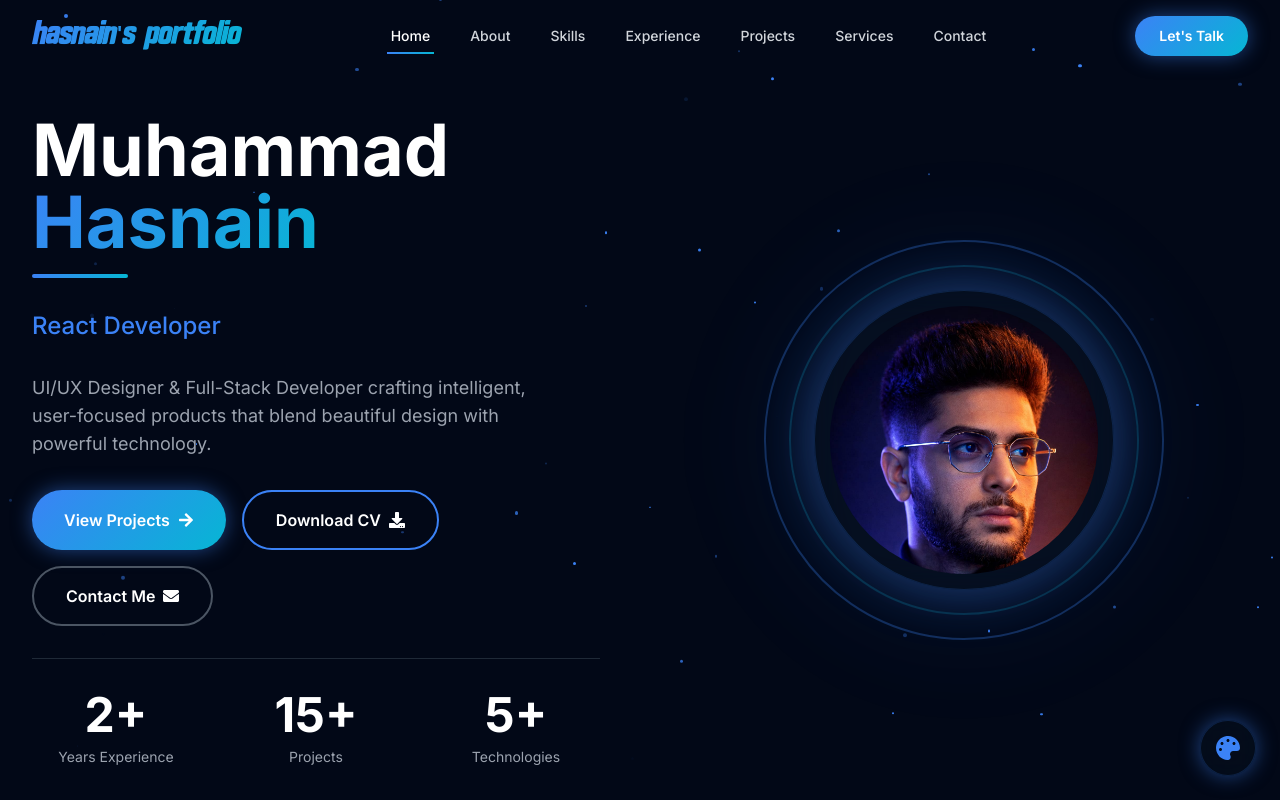
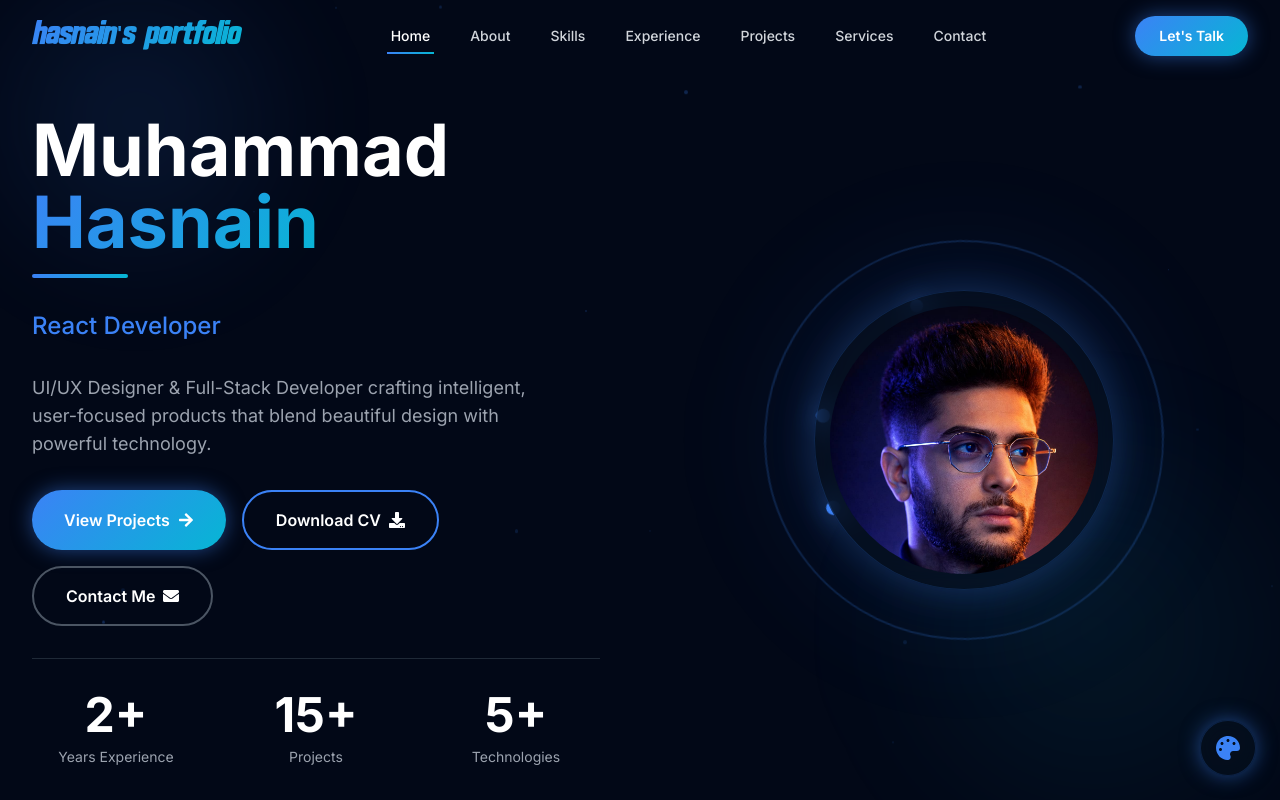
Before and after one commit to Hasnain1444/Hasnain_Portfolio, a React (Vite) app: page / in a window 1280 px wide. Shown: the top 800 px of the page. Built offline with nearby package versions, Linux system fonts and the light colour scheme; the HTML template or start-up script is replaced by a standard one.

Commit message:
Performance: reduce animations, fix slow rendering

```diff
--- a/src/components/AnimatedBackground.jsx
+++ b/src/components/AnimatedBackground.jsx
@@ -1,115 +1,46 @@
-import { useEffect, useRef, useState } from 'react'
-import { motion } from 'framer-motion'
+import { useMemo } from 'react'
 
 const AnimatedBackground = () => {
-  const containerRef = useRef(null)
-  const [mousePosition, setMousePosition] = useState({ x: 0, y: 0 })
 
-  useEffect(() => {
-    const handleMouseMove = (e) => {
-      setMousePosition({
-        x: (e.clientX / window.innerWidth - 0.5) * 50,
-        y: (e.clientY / window.innerHeight - 0.5) * 50,
-      })
-    }
-
-    window.addEventListener('mousemove', handleMouseMove)
-    return () => window.removeEventListener('mousemove', handleMouseMove)
-  }, [])
-
-  const particles = Array.from({ length: 50 }, (_, i) => ({
-    id: i,
-    x: Math.random() * 100,
-    y: Math.random() * 100,
-    size: Math.random() * 3 + 1,
-    duration: Math.random() * 3 + 2,
-    delay: Math.random() * 2,
-  }))
+  // Memoize particles so they don't recreate on every render
+  const particles = useMemo(() =>
+    Array.from({ length: 15 }, (_, i) => ({
+      id: i,
+      x: Math.random() * 100,
+      y: Math.random() * 100,
+      size: Math.random() * 3 + 1,
+      duration: Math.random() * 4 + 3,
+      delay: Math.random() * 2,
+    })), []
+  )
 
   return (
     <div
-      ref={containerRef}
       className="fixed inset-0 overflow-hidden pointer-events-none"
       style={{ zIndex: 0 }}
     >
       <div className="absolute inset-0" style={{ background: 'var(--primary)' }} />
 
-      <motion.div
-        className="absolute top-[-20%] left-[-10%] w-[600px] h-[600px] rounded-full"
+      {/* Two ambient gradient blobs instead of four — reduced blur */}
+      <div
+        className="absolute top-[-10%] left-[-5%] w-[400px] h-[400px] rounded-full"
         style={{
-          background: `radial-gradient(circle, ${getComputedStyle(document.documentElement).getPropertyValue('--accent-blue')}26 0%, transparent 70%)`,
-          filter: 'blur(80px)',
-          x: mousePosition.x * 0.5,
-          y: mousePosition.y * 0.5,
-        }}
-        animate={{
-          scale: [1, 1.2, 1],
-          opacity: [0.3, 0.5, 0.3],
-        }}
-        transition={{
-          duration: 8,
-          repeat: Infinity,
-          ease: 'easeInOut',
+          background: 'radial-gradient(circle, rgba(59,130,246,0.12) 0%, transparent 70%)',
+          filter: 'blur(40px)',
         }}
       />
 
-      <motion.div
-        className="absolute bottom-[-20%] right-[-10%] w-[800px] h-[800px] rounded-full"
+      <div
+        className="absolute bottom-[-10%] right-[-5%] w-[500px] h-[500px] rounded-full"
         style={{
-          background: `radial-gradient(circle, ${getComputedStyle(document.documentElement).getPropertyValue('--accent-cyan')}1f 0%, transparent 70%)`,
-          filter: 'blur(100px)',
-          x: mousePosition.x * -0.3,
-          y: mousePosition.y * -0.3,
-        }}
-        animate={{
-          scale: [1, 1.3, 1],
-          opacity: [0.2, 0.4, 0.2],
-        }}
-        transition={{
-          duration: 10,
-          repeat: Infinity,
-          ease: 'easeInOut',
+          background: 'radial-gradient(circle, rgba(34,211,238,0.08) 0%, transparent 70%)',
+          filter: 'blur(50px)',
         }}
       />
 
-      <motion.div
-        className="absolute top-[40%] right-[20%] w-[500px] h-[500px] rounded-full"
-        style={{
-          background: `radial-gradient(circle, ${getComputedStyle(document.documentElement).getPropertyValue('--accent-purple')}1a 0%, transparent 70%)`,
-          filter: 'blur(90px)',
-          x: mousePosition.x * 0.4,
-          y: mousePosition.y * 0.4,
-        }}
-        animate={{
-          scale: [1, 1.15, 1],
-          opacity: [0.25, 0.45, 0.25],
-        }}
-        transition={{
-          duration: 9,
-          repeat: Infinity,
-          ease: 'easeInOut',
-        }}
-      />
-
-      <motion.div
-        className="absolute top-[60%] left-[30%] w-[400px] h-[400px] rounded-full"
-        style={{
-          background: `radial-gradient(circle, ${getComputedStyle(document.documentElement).getPropertyValue('--accent-blue')}14 0%, transparent 70%)`,
-          filter: 'blur(70px)',
-        }}
-        animate={{
-          x: [0, 100, -50, 0],
-          y: [0, -80, 60, 0],
-        }}
-        transition={{
-          duration: 15,
-          repeat: Infinity,
-          ease: 'easeInOut',
-        }}
-      />
-
+      {/* Reduced particles: 15 instead of 50, simpler animations */}
       {particles.map((particle) => (
-        <motion.div
+        <div
           key={particle.id}
           className="absolute rounded-full"
           style={{
@@ -118,44 +49,18 @@ const AnimatedBackground = () => {
             width: `${particle.size}px`,
             height: `${particle.size}px`,
             backgroundColor: 'var(--accent-blue)',
-            opacity: 0.3,
-          }}
-          animate={{
-            y: [0, -30, 0],
-            opacity: [0, 1, 0],
-          }}
-          transition={{
-            duration: particle.duration,
-            repeat: Infinity,
-            delay: particle.delay,
-            ease: 'easeInOut',
+            opacity: 0.2,
+            animation: `particleFade ${particle.duration}s ease-in-out ${particle.delay}s infinite`,
           }}
         />
       ))}
 
-      {[...Array(8)].map((_, i) => (
-        <motion.div
-          key={`orb-${i}`}
-          className="absolute rounded-full"
-          style={{
-            width: `${Math.random() * 200 + 100}px`,
-            height: `${Math.random() * 200 + 100}px`,
-            left: `${Math.random() * 100}%`,
-            top: `${Math.random() * 100}%`,
-            background: `radial-gradient(circle, ${getComputedStyle(document.documentElement).getPropertyValue('--accent-blue')}14 0%, transparent 70%)`,
-            filter: 'blur(60px)',
-          }}
-          animate={{
-            x: [0, Math.random() * 100 - 50, 0],
-            y: [0, Math.random() * 100 - 50, 0],
-          }}
-          transition={{
-            duration: Math.random() * 10 + 10,
-            repeat: Infinity,
-            ease: 'easeInOut',
-          }}
-        />
-      ))}
+      <style>{`
+        @keyframes particleFade {
+          0%, 100% { opacity: 0.1; transform: translateY(0); }
+          50% { opacity: 0.3; transform: translateY(-15px); }
+        }
+      `}</style>
     </div>
   )
 }
--- a/src/sections/Hero.jsx
+++ b/src/sections/Hero.jsx
@@ -1,4 +1,4 @@
-import { useState, useEffect, useRef } from 'react'
+import { useState, useEffect } from 'react'
 import { motion, useMotionValue, useTransform, animate, AnimatePresence } from 'framer-motion'
 import { FaDownload, FaArrowRight, FaEnvelope } from 'react-icons/fa'
 import profileImage from '../assets/profile.jpg'
@@ -30,9 +30,7 @@ const Counter = ({ value, label }) => {
 }
 
 const Hero = () => {
-  const [mousePosition, setMousePosition] = useState({ x: 0, y: 0 })
   const [roleIndex, setRoleIndex] = useState(0)
-  const containerRef = useRef(null)
 
   const roles = [
     'UI/UX Designer',
@@ -49,21 +47,6 @@ const Hero = () => {
     return () => clearInterval(interval)
   }, [])
 
-  useEffect(() => {
-    const handleMouseMove = (e) => {
-      const rect = containerRef.current?.getBoundingClientRect()
-      if (rect) {
-        setMousePosition({
-          x: (e.clientX - rect.left - rect.width / 2) / 20,
-          y: (e.clientY - rect.top - rect.height / 2) / 20,
-        })
-      }
-    }
-
-    window.addEventListener('mousemove', handleMouseMove)
-    return () => window.removeEventListener('mousemove', handleMouseMove)
-  }, [])
-
   const handleScroll = (e, href) => {
     e.preventDefault()
     document.querySelector(href)?.scrollIntoView({ behavior: 'smooth' })
@@ -72,7 +55,6 @@ const Hero = () => {
   return (
     <section
       id="home"
-      ref={containerRef}
       className="relative min-h-screen flex items-center justify-center px-6 lg:px-8 pt-20 overflow-hidden"
     >
       <div className="max-w-[1400px] mx-auto w-full grid lg:grid-cols-2 gap-12 lg:gap-20 items-center">
@@ -198,82 +180,49 @@ UI/UX Designer & Full-Stack Developer crafting intelligent, user-focused product
             }}
           />
 
-          <motion.div
-            className="absolute w-[320px] h-[320px] md:w-[400px] md:h-[400px] rounded-full border-2 border-accent-blue/30"
-            animate={{ rotate: 360 }}
-            transition={{
-              duration: 20,
-              repeat: Infinity,
-              ease: 'linear',
-            }}
+          {/* Single rotating border — CSS animation instead of framer-motion */}
+          <div
+            className="absolute w-[320px] h-[320px] md:w-[400px] md:h-[400px] rounded-full border-2 border-accent-blue/20"
+            style={{ animation: 'heroSpin 25s linear infinite' }}
           />
 
-          <motion.div
-            className="absolute w-[280px] h-[280px] md:w-[350px] md:h-[350px] rounded-full border-2 border-accent-cyan/20"
-            animate={{ rotate: -360 }}
-            transition={{
-              duration: 25,
-              repeat: Infinity,
-              ease: 'linear',
-            }}
-          />
-
-          {[...Array(6)].map((_, i) => (
-            <motion.div
+          {/* Only 3 orbiting dots instead of 6 */}
+          {[...Array(3)].map((_, i) => (
+            <div
               key={i}
               className="absolute w-3 h-3 rounded-full bg-accent-blue"
               style={{
                 top: '50%',
                 left: '50%',
-              }}
-              animate={{
-                rotate: 360,
-              }}
-              transition={{
-                duration: 8 + i * 2,
-                repeat: Infinity,
-                ease: 'linear',
+                animation: `heroOrbit ${10 + i * 3}s linear infinite`,
               }}
             >
-              <motion.div
+              <div
                 className="absolute w-3 h-3 rounded-full bg-accent-blue shadow-glow"
                 style={{
-                  transform: `translateX(${140 + i * 20}px)`,
-                }}
-                animate={{
-                  scale: [1, 1.3, 1],
-                  opacity: [0.6, 1, 0.6],
-                }}
-                transition={{
-                  duration: 2,
-                  repeat: Infinity,
-                  delay: i * 0.3,
+                  transform: `translateX(${150 + i * 25}px)`,
+                  animation: `heroPulse 2.5s ease-in-out ${i * 0.4}s infinite`,
                 }}
               />
-            </motion.div>
+            </div>
           ))}
 
-          <motion.div
+          <style>{`
+            @keyframes heroSpin { from { transform: rotate(0deg); } to { transform: rotate(360deg); } }
+            @keyframes heroOrbit { from { transform: rotate(0deg); } to { transform: rotate(360deg); } }
+            @keyframes heroPulse { 0%,100% { opacity: 0.5; transform: translateX(150px) scale(1); } 50% { opacity: 1; transform: translateX(150px) scale(1.2); } }
+          `}</style>
+
+          <div
             className="relative w-[240px] h-[240px] md:w-[300px] md:h-[300px] rounded-full glass-card flex items-center justify-center overflow-hidden"
-            animate={{
-              boxShadow: [
-                '0 0 40px rgba(59, 130, 246, 0.3)',
-                '0 0 60px rgba(59, 130, 246, 0.5)',
-                '0 0 40px rgba(59, 130, 246, 0.3)',
-              ],
-            }}
-            transition={{
-              duration: 3,
-              repeat: Infinity,
-              ease: 'easeInOut',
-            }}
+            style={{ boxShadow: '0 0 40px rgba(59, 130, 246, 0.3)' }}
           >
             <img
               src={profileImage}
               alt="Muhammad Hasnain"
               className="w-full h-full object-cover object-top rounded-full scale-90 "
             />
-          </motion.div>
+          </div>
         </motion.div>
       </div>
     </section>
```
